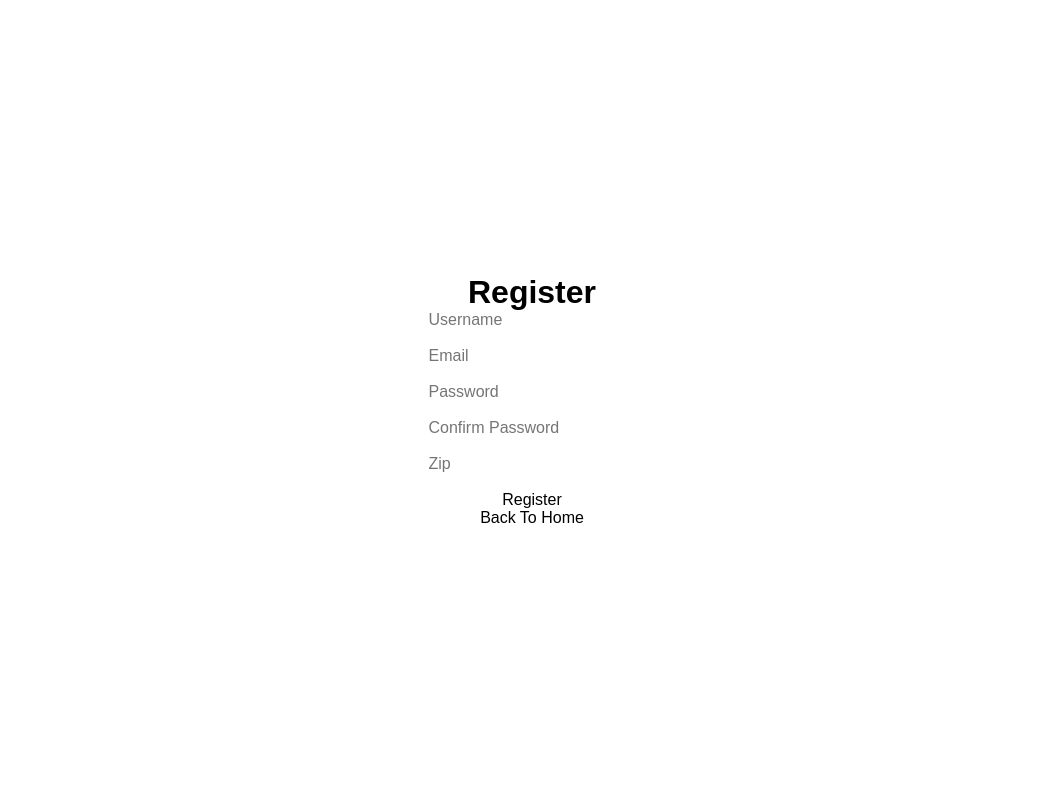
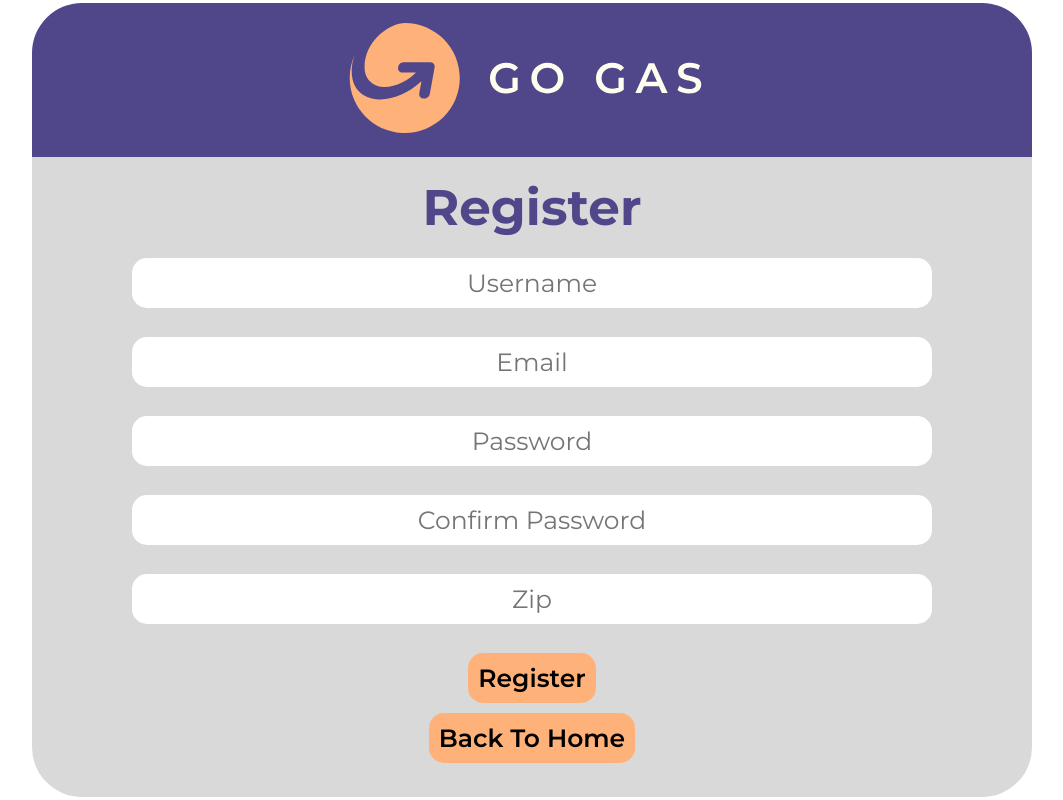
Before and after one commit to d00434525/GoGas, a website: page public/index.html in a window 1280 px wide. Both pictures are taken after a click on the button "Register". Shown: the whole page, without its empty margins (108-1171 px from the left). Drawn offline with nearby package versions, Linux system fonts and the light colour scheme.

Commit message:
register page style

```diff
--- a/public/index.html
+++ b/public/index.html
@@ -9,11 +9,9 @@
     <link href="https://fonts.googleapis.com/css?family=Roboto:100,300,400,500,700,900" rel="stylesheet">
     <link href="https://cdn.jsdelivr.net/npm/@mdi/font@6.x/css/materialdesignicons.min.css" rel="stylesheet">
     <link href="https://cdn.jsdelivr.net/npm/vuetify@2.x/dist/vuetify.min.css" rel="stylesheet">
-    <link rel="stylesheet" href="style/main.css">
-    <link rel="stylesheet" href="style/home.css">
-    <link rel="stylesheet" href="style/register.css">
-    <link rel="stylesheet" href="style/login.css">
-
+    <link rel="preconnect" href="https://fonts.googleapis.com">
+    <link rel="preconnect" href="https://fonts.gstatic.com" crossorigin>
+    <link href="https://fonts.googleapis.com/css2?family=Lato:ital,wght@0,100;0,300;0,400;0,700;1,300&family=Montserrat:wght@100;300;400;600;700&display=swap" rel="stylesheet">
 
     <title>GoGas</title>
 </head>
@@ -31,15 +29,19 @@
 
         <!-- REGISTER PAGE -->
         <div id="register_page" v-if="page == 'register'">
-
-            <h1>Register</h1>
-            <input id="register_username" placeholder="Username" v-model="rUsername"><br>
-            <input id="register_email" placeholder="Email" v-model="rEmail"><br>
-            <input id="register_pass" placeholder="Password" v-model="rPass"><br>
-            <input id="register_confirmPass" placeholder="Confirm Password" v-model="rConfirmPass"><br>
-            <input id="register_zip" placeholder="Zip" v-model="rZip"><br>
-            <button>Register</button>
-            <button @click="setPage('home')">Back To Home</button>
+            <div id="register_header">
+                <img src="./images/gogaslogo.svg" alt="Go Gas Logo">
+            </div>
+            <div id="register_body">
+                <h1>Register</h1>
+                <input id="register_username" placeholder="Username" v-model="rUsername" class="input_style"><br>
+                <input id="register_email" placeholder="Email" v-model="rEmail" class="input_style"><br>
+                <input id="register_pass" placeholder="Password" v-model="rPass" class="input_style"><br>
+                <input id="register_confirmPass" placeholder="Confirm Password" v-model="rConfirmPass" class="input_style"><br>
+                <input id="register_zip" placeholder="Zip" v-model="rZip" class="input_style"><br>
+                <button class="button_style">Register</button>
+                <button @click="setPage('home')" class="button_style">Back To Home</button>
+            </div>
 
         </div>
 
```
Also changed, not shown: public/images/gogaslogo.svg (added).
